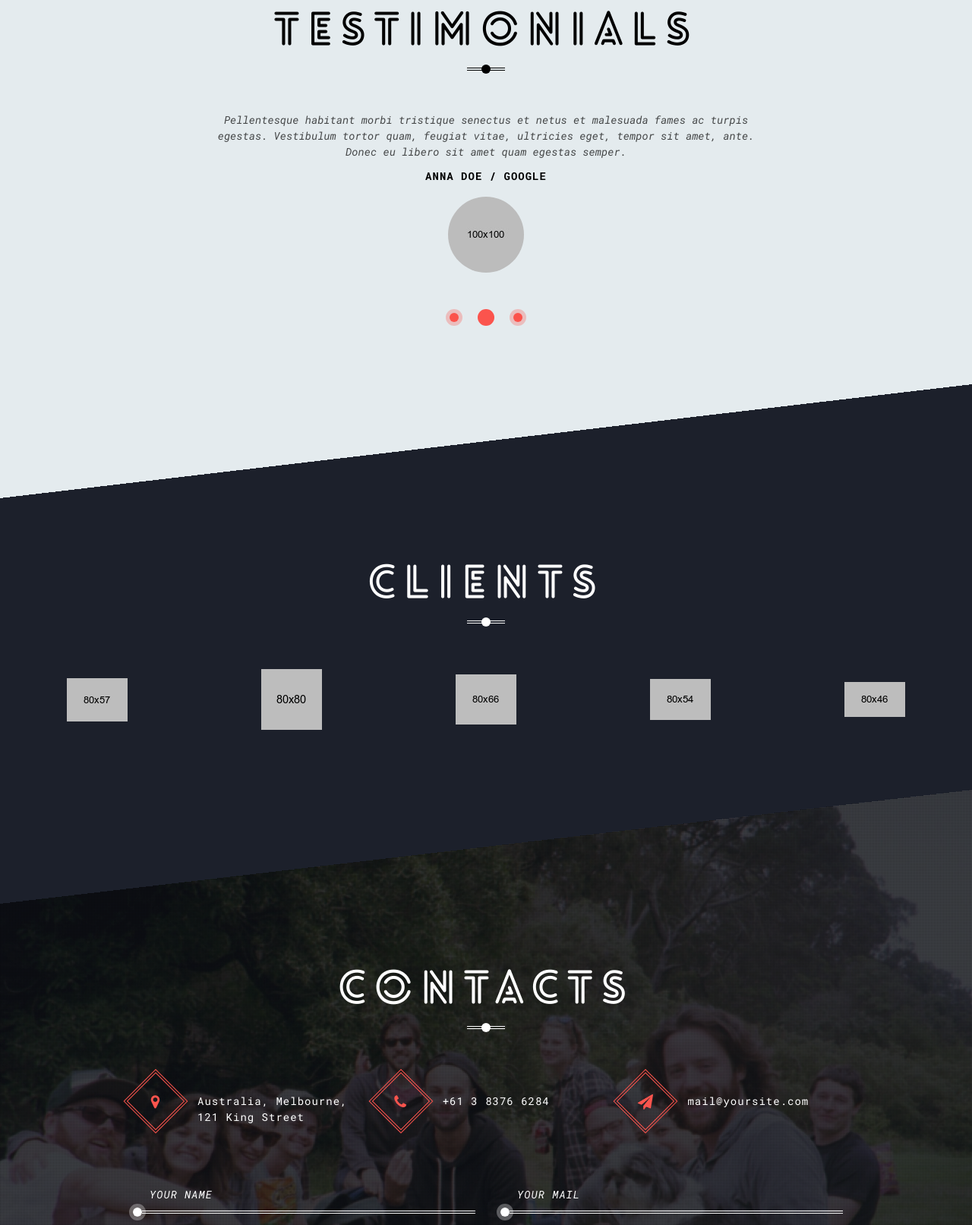
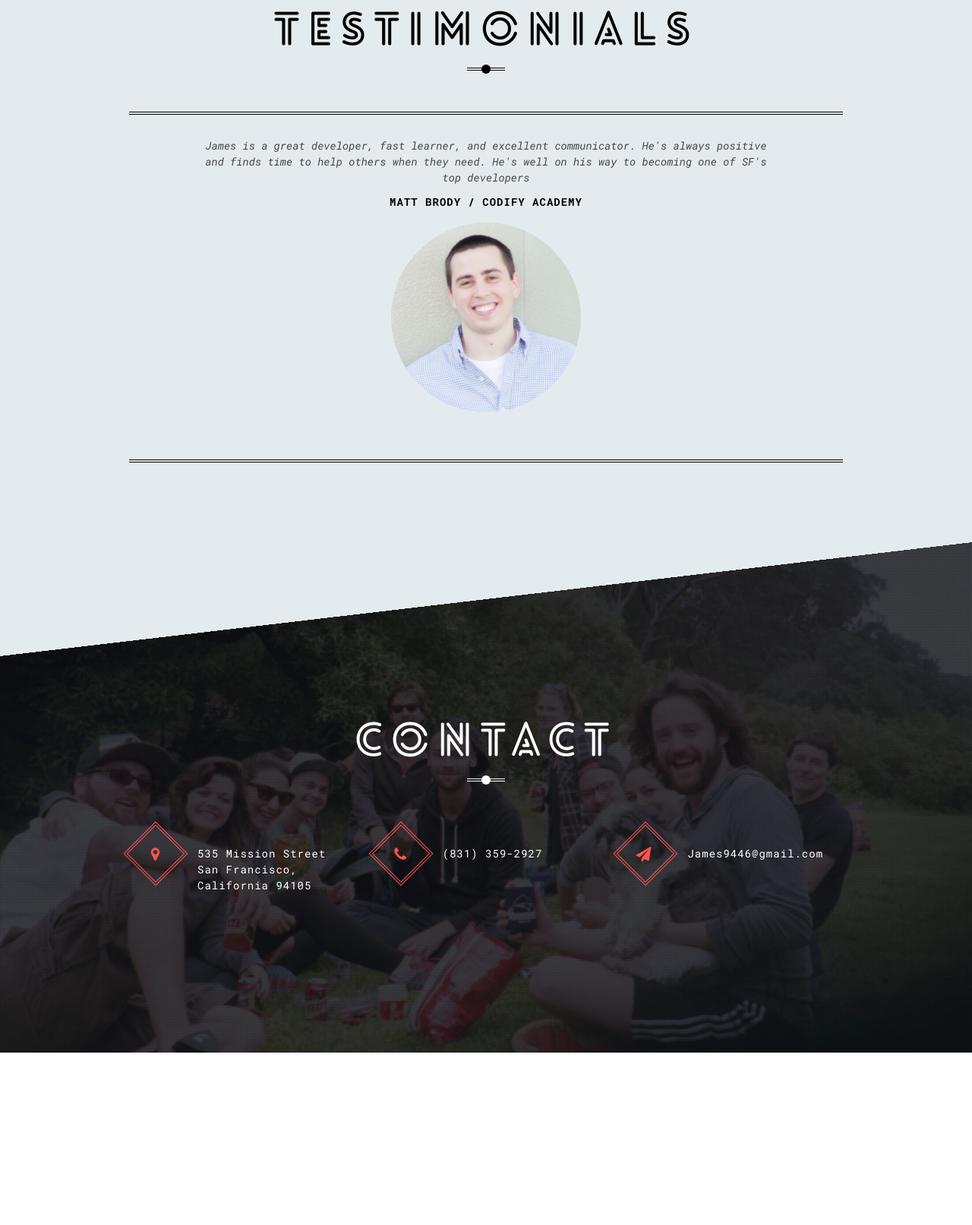
Before and after one commit to James9446/jameshenryreynolds, a plain HTML site: page HTML/index.html in a window 1280 px wide. Shown: the part 5538-7151 px from the top of the page at 76% size. After the commit the page ends 6924 px from the top, so only its background shows below. Drawn offline with Linux system fonts and the light colour scheme; some packages are replaced by stand-ins of ours; animation ran at ten frames a second.

Commit message:
Added testimonial and contact section.

```diff
--- a/HTML/index.html
+++ b/HTML/index.html
@@ -412,13 +412,13 @@
             <div class="separator"></div>
           </header>
 
-          <div class="slideshow testimonials">
+          <div> <!-- CLASS REMOVED TEMPORARILY class="slideshow testimonials" -->
             <blockquote>
-              <p>Aenean ultricies mi vitae est. Mauris placerat eleifend leo. Quisque sit amet est et sapien ullamcorper pharetra. Vestibulum erat wisi, condimentum sed, commodo vitae, ornare sit amet, wisi. Aenean fermentum, elit eget tincidunt condimentum, eros ipsum rutrum orci, sagittis tempus lacus enim ac dui. Donec non enim in turpis pulvinar facilisis.</p>
-              <div class="author">Mark Doe / Facebook</div>
-              <div class="site-photo"><img src="images/testimonial-photo-1.jpg" width="70" height="70" alt=""></div>
+              <p>James is a great developer, fast learner, and excellent communicator. He's always positive and finds time to help others when they need. He's well on his way to becoming one of SF's top developers</p>
+              <div class="author">Matt Brody / Codify Academy</div>
+              <div class="site-photo"><img src="images/matt-brody.jpeg" width="70" height="70" alt=""></div>
             </blockquote>
-            <blockquote>
+          <!--   <blockquote>
               <p>Pellentesque habitant morbi tristique senectus et netus et malesuada fames ac turpis egestas. Vestibulum tortor quam, feugiat vitae, ultricies eget, tempor sit amet, ante. Donec eu libero sit amet quam egestas semper.</p>
               <div class="author">Anna Doe / Google</div>
               <div class="site-photo"><img src="images/testimonial-photo-2.jpg" width="70" height="70" alt=""></div>
@@ -427,7 +427,7 @@
               <p>Pellentesque habitant morbi tristique senectus et netus et malesuada fames ac turpis egestas. Vestibulum tortor quam, feugiat vitae, ultricies eget, tempor sit amet, ante. Donec eu libero sit amet quam egestas semper. Aenean ultricies mi vitae est. Mauris placerat eleifend leo.</p>
               <div class="author">Tim Doe / Apple</div>
               <div class="site-photo"><img src="images/testimonial-photo-3.jpg" width="70" height="70" alt=""></div>
-            </blockquote>
+            </blockquote> -->
           </div>
 
         </div>
@@ -437,7 +437,7 @@
     <!-- END TESTIMONIALS SECTION-->
 
     <!-- BEGIN CLIENTS SECTION-->
-    <section id="clients" class="section section-bg-dark section-top-rise section-bottom-rise">
+    <!-- <section id="clients" class="section section-bg-dark section-top-rise section-bottom-rise">
       <div class="section-inner">
 
         <header class="heading">
@@ -459,7 +459,7 @@
         </div>
 
       </div>
-    </section>
+    </section> -->
     <!-- END CLIENTS SECTION-->
 
     <!-- BEGIN FOOTER-->
@@ -470,7 +470,7 @@
         <div class="container">
 
           <header class="heading">
-            <h2>Contacts</h2>
+            <h2>Contact</h2>
             <div class="separator"></div>
           </header>
 
@@ -479,22 +479,22 @@
               <div class="col span_4">
                 <div class="contacts-item">
                   <div class="icon-b"><i class="fa fa-map-marker"></i></div>
-                  <address class="adr"><span class="country-name">Australia</span>, <span class="locality">Melbourne</span>, <br><span class="street-address">121 King Street</span></address>
+                  <address class="adr"><span class="country-name"></span><span class="locality">535 Mission Street</span><br><span class="street-address">San Francisco,<br> California 94105</span></address>
                 </div>
               </div>
               <div class="col span_4">
                 <div class="contacts-item">
-                  <div class="icon-b"><i class="fa fa-phone"></i></div><span class="tel">+61 3 8376 6284</span>
+                  <div class="icon-b"><i class="fa fa-phone"></i></div><span class="tel">(831) 359-2927</span>
                 </div>
               </div>
               <div class="col span_4">
                 <div class="contacts-item">
-                  <div class="icon-b"><i class="fa fa-send"></i></div><a href="mailto:mail@yoursite.com" class="email">mail@yoursite.com</a>
+                  <div class="icon-b"><a href="mailto:james9446@gmail.com"><i class="fa fa-send"></i></a></div><a href="mailto:james9446@gmail.com" class="email">James9446@gmail.com</a>
                 </div>
               </div>
             </div>
           </div>
-          <form method="post" action="send.php" class="contact-form">
+         <!--  <form method="post" action="send.php" class="contact-form">
             <div class="row">
               <div class="col span_6">
                 <div class="input">
@@ -522,7 +522,7 @@
             <div class="center">
               <input type="submit" value="Send" class="btn btn-bordered">
             </div>
-          </form>
+          </form> -->
 
         </div>
 
--- a/HTML/styles/main.css
+++ b/HTML/styles/main.css
@@ -1772,13 +1772,13 @@ html[style*='margin-right'] .main-nav {
   -webkit-transform: rotateY(0deg);
           transform: rotateY(0deg);
 }
-/*.works .works-item .works-item-link .works-item-thumb img {
-  padding-top: 10px;
-  padding-right: 10px;
+.works .works-item .works-item-link .works-item-thumb img {
+  padding-top: 40px;
+ /* padding-right: 10px;
   padding-bottom: 10px;
-  padding-left: 10px;
-
-}*/
+  padding-left: 10px;*/
+
+}
 .works .works-item .works-item-link:before {
   content: 'More';
   position: absolute;
```
Also changed, not shown: HTML/images/matt-brody.jpeg (added).
